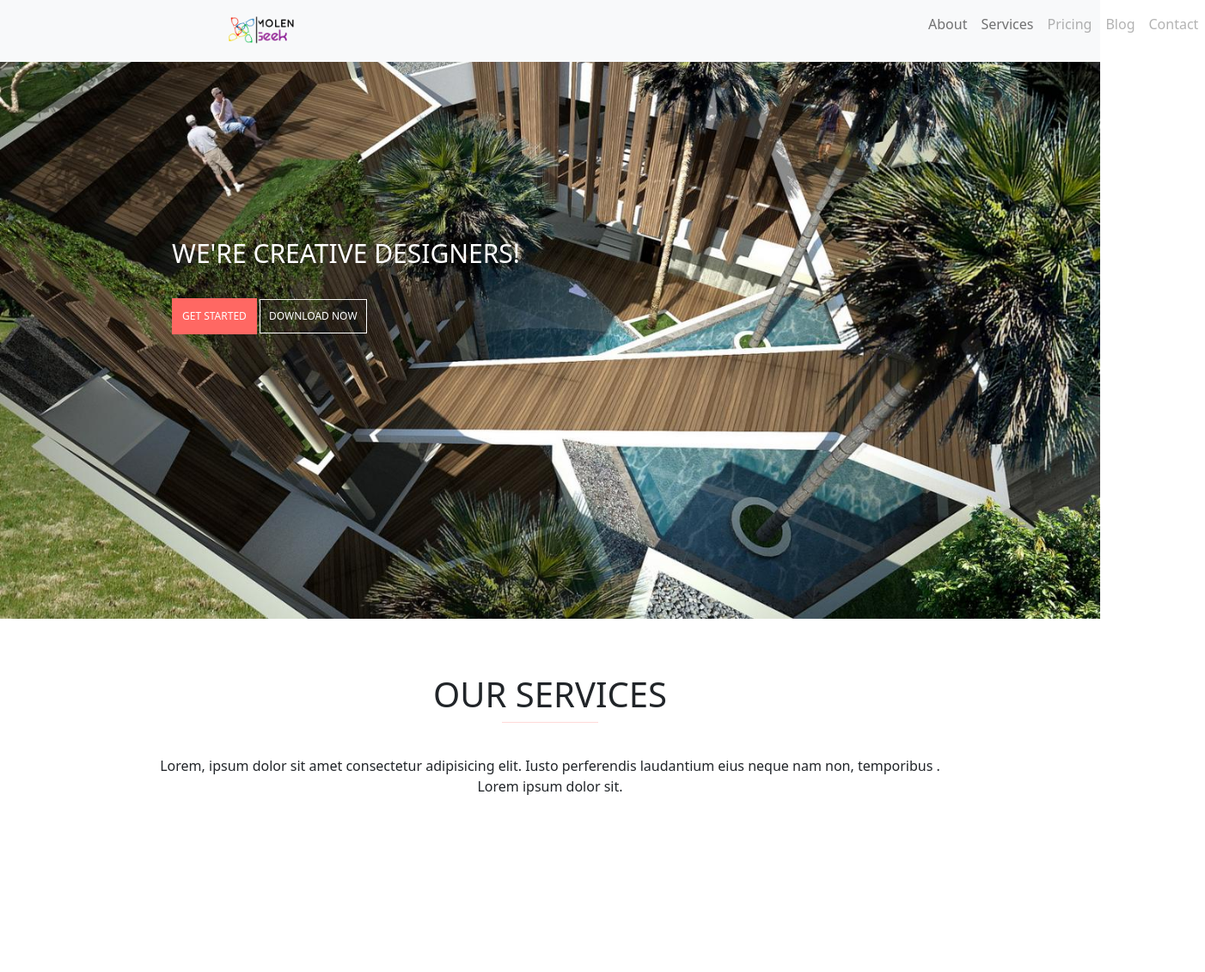
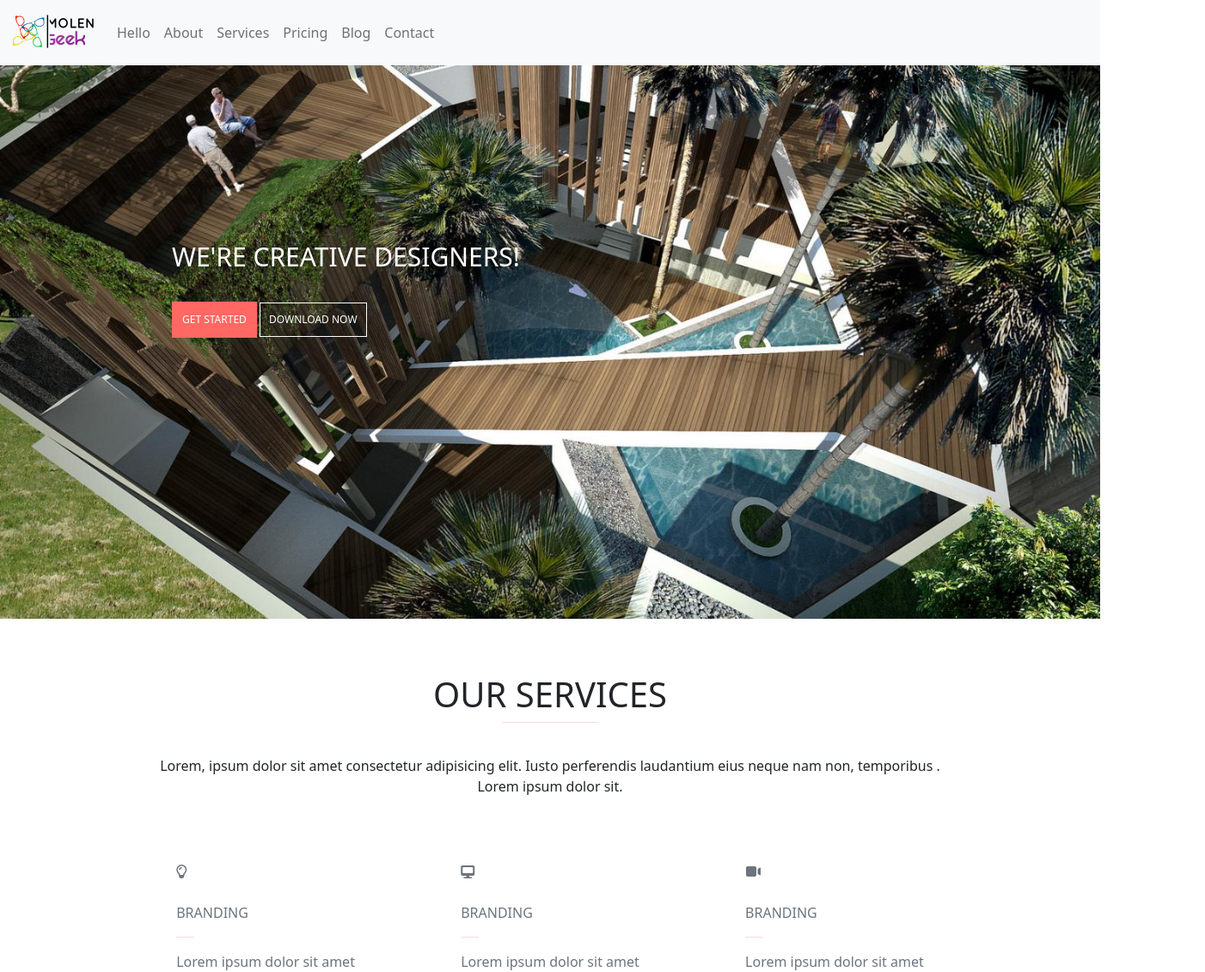
Before and after one commit to AdilZd/Projet_Freebie_Fadia_Adil_Seb, a website: page index.html in a window 1280 px wide. Shown: the whole page at 86% size, 1402 px wide, since content can reach past the window. Before the commit the page ends 927 px from the top, so only its background shows below. Drawn offline with nearby package versions, Linux system fonts and the light colour scheme.

Commit message:
Rétablir la navbar

```diff
--- a/index.html
+++ b/index.html
@@ -14,7 +14,7 @@
     <!--Début Code HTML Adil -->
     <div id="bg-hero">
         <header>
-            <nav class="navbar navbar-expand-lg navbar-light bg-light">
+            <!-- <nav class="navbar navbar-expand-lg navbar-light bg-light d-flex">
                 <a class="navbar-brand" href="#"> <img src="" alt=""></a>
                 <button class="navbar-toggler" type="button" data-toggle="collapse" data-target="#navbarNav"
                     aria-controls="navbarNav" aria-expanded="false" aria-label="Toggle navigation">
@@ -25,7 +25,7 @@
                         <li class="nav-item active" id="iconemlg-a">
                             <a class="nav-link" href="#"> <img src="./public/img/mlg.png" alt="" height="40px"><span class="sr-only">(current)</span></a>
                         </li>
-                    <div id="nav-a">
+                    <div class="d-flex text-danger" id="nav-a">
                         <li class="nav-item">
                             <a class="nav-link" href="#">About</a>
                         </li>
@@ -43,6 +43,38 @@
                         </li>
                     </div>
                     </ul>
+                </div>
+            </nav> -->
+        <header>
+            <nav class="navbar navbar-expand-lg bg-light">
+                <div class="container-fluid">
+                    <a class="navbar-brand" href="#"><img src="./public/img/mlg.png" alt="" height="50px"></a>
+                    <button class="navbar-toggler" type="button" data-bs-toggle="collapse" data-bs-target="#navbarNav"
+                        aria-controls="navbarNav" aria-expanded="false" aria-label="Toggle navigation">
+                        <span class="navbar-toggler-icon"></span>
+                    </button>
+                    <div class="collapse navbar-collapse" id="navbarNav">
+                        <ul class="navbar-nav">
+                            <li class="nav-item">
+                                <a class="nav-link" aria-current="page" href="#">Hello</a>
+                            </li>
+                            <li class="nav-item">
+                                <a class="nav-link" href="#">About</a>
+                            </li>
+                            <li class="nav-item">
+                                <a class="nav-link" href="#">Services</a>
+                            </li>
+                            <li class="nav-item">
+                                <a class="nav-link" href="#">Pricing</a>
+                            </li>
+                            <li class="nav-item">
+                                <a class="nav-link">Blog</a>
+                            </li>
+                            <li class="nav-item">
+                                <a class="nav-link">Contact</a>
+                            </li>
+                        </ul>
+                    </div>
                 </div>
             </nav>
         </header>
@@ -65,9 +97,42 @@
             </h1>
             <hr id="hr-a">
             <div id="txtsection2-a">
-                Lorem, ipsum dolor sit amet consectetur adipisicing elit. Iusto perferendis laudantium eius neque nam non, temporibus . <br>
+                Lorem, ipsum dolor sit amet consectetur adipisicing elit. Iusto perferendis laudantium eius neque nam
+                non, temporibus . <br>
                 Lorem ipsum dolor sit.
             </div>
+            <div class="grid text-center d-flex justify-content-evenly mt-10">
+                <div class="g-col-4 text-lg-start text-muted">
+                    <div><i class="fa-regular fa-lightbulb text-muted"></i></div>
+                    <br>
+                    <div>BRANDING </div>
+                    <div>
+                        <hr id="hr2-a">
+                    </div>
+                    <div>Lorem ipsum dolor sit amet</div>
+                </div>
+                <div class="g-col-4 text-lg-start text-muted">
+                    <div><i class="fa-sharp fa-solid fa-desktop"></i></div>
+                    <br>
+                    <div>BRANDING </div>
+                    <div>
+                        <hr id="hr2-a">
+                    </div>
+                    <div>Lorem ipsum dolor sit amet</div>
+                </div>
+                <div class="g-col-4 text-lg-start text-muted">
+                    <div><i class="fa-solid fa-video"></i></div>
+                    <br>
+                    <div>BRANDING </div>
+                    <div>
+                        <hr id="hr2-a">
+                    </div>
+                    <div>Lorem ipsum dolor sit amet</div>
+                </div>
+            </div>
+            <!-- <div> <i class="fa-sharp fa-solid fa-desktop"></i> </div>
+                <div> <i class="fa-solid fa-video"></i> </div> -->
+        </div>
         </div>
     </section>
 
--- a/src/sass/modules/_header.scss
+++ b/src/sass/modules/_header.scss
@@ -1,17 +1,11 @@
 
 
-#nav-a {
-    margin-left: 90vh;
-    display: flex;
-}
 
-#iconemlg-a {
-    margin-left: 30vh;
-}
 
 #bg-hero {
     background-image: url(../../../public/img/hero.jpeg);
     background-size: 100%;
     background-position-y: 95%;
     height: 90vh;
+    background-repeat: no-repeat;
 }
--- a/src/sass/modules/_section2-a.scss
+++ b/src/sass/modules/_section2-a.scss
@@ -13,3 +13,26 @@
 #txtsection2-a {
     margin-top: 3vw;
 }
+
+#icones-a {
+    display: flex;
+}
+
+.box {
+    display: flex;
+    flex-direction: column;
+    justify-content: flex-start;
+}
+
+#hr2-a {
+    width: 10%;
+    color: #ff6863;
+    size: 30px;
+    font-size: 20px;
+}
+
+
+
+.col4-a {
+    color: #c4c5c4;
+}
```
Also changed, not shown: public/css/app.css.
